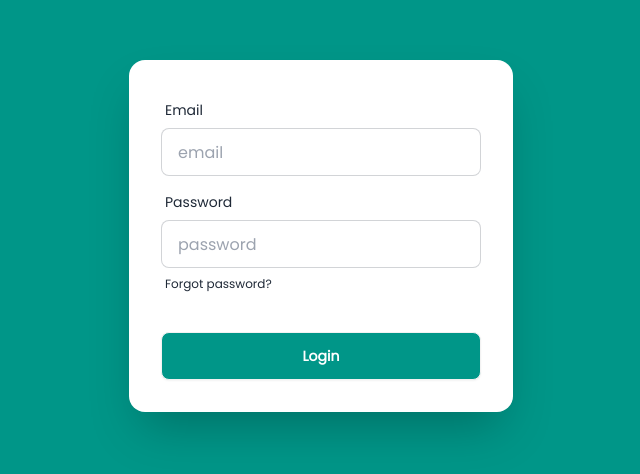
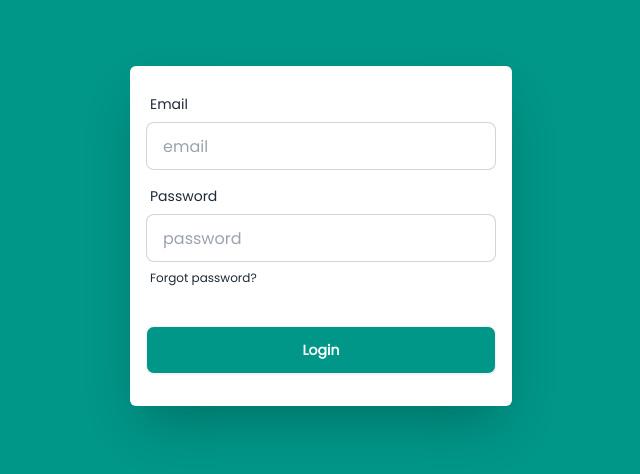
Before and after one commit to Jahangir506/University-management-system_OCUB, a Next.js app: page /login in a window 1280 px wide. Shown: the part 164-638 px from the top of the page, without its empty margins (319-959 px from the left). Built offline with nearby package versions, Linux system fonts and the light colour scheme.

Commit message:
login page design modify

```diff
--- a/src/pages/Login/Login.jsx
+++ b/src/pages/Login/Login.jsx
@@ -3,8 +3,8 @@ const Login = () => {
     <>
       <div className="hero bg-[#009688] min-h-screen">
         <div className="hero-content p-0 flex-col lg:flex-row-reverse">
-          <div className="card bg-base-100 w-full max-w-sm shrink-0 shadow-2xl">
-            <form className="card-body">
+          <div className="card rounded-md bg-base-100 w-full shrink-0 shadow-2xl">
+            <form className="card-body px-4 pt-5">
               <div className="form-control">
                 <label className="label">
                   <span className="label-text">Email</span>
```
